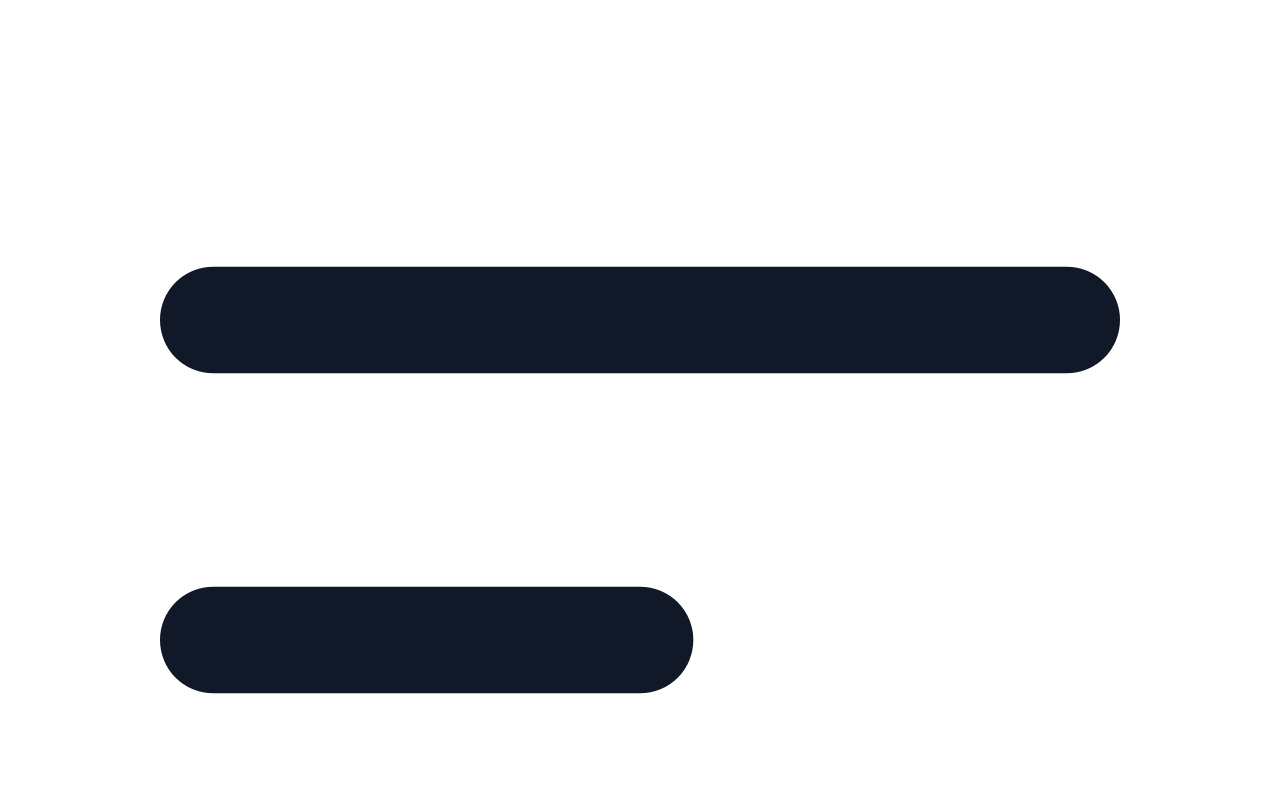
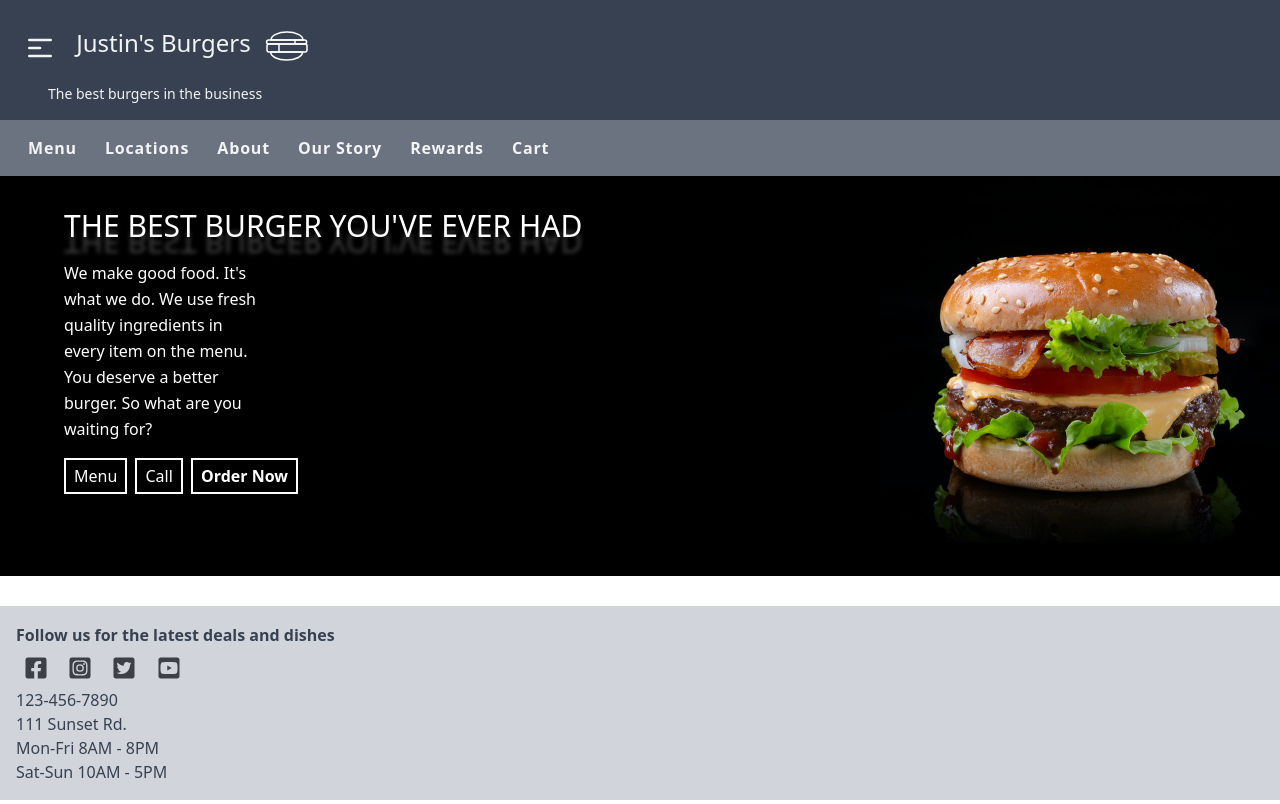
Before and after one commit to justingolden21/justins-burgers, a website: page docs/index.html in a window 1280 px wide. Shown: the top 804 px of the page. Drawn offline with Linux system fonts and the light colour scheme.

Commit message:
finishing up homepage

```diff
--- a/docs/index.html
+++ b/docs/index.html
@@ -15,20 +15,40 @@
 </head>
 <body class="text-gray-900">
 	<header class="text-gray-100 bg-gray-700 p-4">
-		<svg class="inline w-6 h-6 mr-2" fill="none" stroke="currentColor" viewBox="0 0 24 24" xmlns="http://www.w3.org/2000/svg"><path stroke-linecap="round" stroke-linejoin="round" stroke-width="2" d="M4 6h16M4 12h8m-8 6h16"></path></svg>
+		<svg class="inline w-12 h-12 mr-2 hover:bg-gray-100 hover:text-gray-700 cursor-pointer p-2" fill="none" stroke="currentColor" viewBox="0 0 24 24" xmlns="http://www.w3.org/2000/svg"><path stroke-linecap="round" stroke-linejoin="round" stroke-width="2" d="M4 6h16M4 12h8m-8 6h16"></path></svg>
 		<h1 class="inline">Justin's Burgers</h1>
 		<img src="img/burger.svg" class="w-16 h-16 inline">
 		<p class="ml-8 text-sm mt-1">The best burgers in the business</p>
 	</header>
 	<nav class="text-gray-100 bg-gray-500 p-4">
 		<a href="">Menu</a>
+		<a href="">Locations</a>
 		<a href="">About</a>
 		<a href="">Our Story</a>
-		<a href="">Locations</a>
 		<a href="">Rewards</a>
 		<a href="">Cart</a>
 	</nav>
-	<section>
+	<section id="main" class="text-white">
+		<div class="float-left ml-16 mt-8">
+			<p id="big-text" class="uppercase text-3xl">The best burger you've ever had</p>
+			<p class="my-4 w-48">We make good food. It's what we do. We use fresh quality ingredients in every item on the menu. You deserve a better burger. So what are you waiting for?</p>
+			<button>Menu</button>
+			<button>Call</button>
+			<button><b>Order Now</b></button>
+		</div>
+		<img id="burger-img" src="img/burger.jpg" class="">
 	</section>
+	<footer class="text-gray-700 bg-gray-300 p-4">
+		<p><b>Follow us for the latest deals and dishes</b></p>
+		<img src="img/social/facebook-square-brands.svg" class="hover:bg-gray-100 cursor-pointer inline w-8 h-8 p-1 m-1">
+		<img src="img/social/instagram-square-brands.svg" class="hover:bg-gray-100 cursor-pointer inline w-8 h-8 p-1 m-1">
+		<img src="img/social/twitter-square-brands.svg" class="hover:bg-gray-100 cursor-pointer inline w-8 h-8 p-1 m-1">
+		<img src="img/social/youtube-square-brands.svg" class="hover:bg-gray-100 cursor-pointer inline w-8 h-8 p-1 m-1">
+		<br>
+		123-456-7890<br>
+		111 Sunset Rd.<br>
+		Mon-Fri 8AM - 8PM<br>
+		Sat-Sun 10AM - 5PM
+	</footer>
 </body>
 </html>
--- a/src/styles.css
+++ b/src/styles.css
@@ -22,15 +22,58 @@
 	p {
 		@apply leading-relaxed;
 	}
-	nav a {
-		@apply p-1 font-bold tracking-wider mx-2;
-	}
 	a:hover {
 		text-decoration: underline;
+	}
+
+	body {
+		position: relative;
+		min-height: 100vh;
 	}
 }
 
 @layer components {
+	nav a {
+		@apply p-1 font-bold tracking-wider mx-2;
+	}
+
+	#main {
+		height: 25rem;
+		background: #000;
+	}
+
+	#big-text {
+		position: relative;
+	}
+	#big-text::after {
+		position: absolute;
+		bottom: -1rem;
+		display: block;
+		content: 'The best burger you\'ve ever had';
+		transform: scaleY(-1);
+		opacity: 0.25;
+		color: #FFF;
+		filter: blur(2px);
+	}
+
+	footer {
+		position: fixed;
+		left: 0;
+		bottom: 0;
+		width: 100%;
+	}
+
+	#burger-img {
+		height: 25rem;
+
+		float: right;
+		width: auto;
+
+	}
+
+	button {
+		@apply px-2 py-1 mr-1 text-white border-2 border-white hover:bg-white hover:text-black;
+	}
 
 }
 
```
Also changed, not shown: docs/css/styles.css, docs/img/burger.jpg (added), docs/img/social/facebook-square-brands.svg (added), docs/img/social/instagram-square-brands.svg (added), docs/img/social/twitter-square-brands.svg (added), docs/img/social/youtube-square-brands.svg (added).
